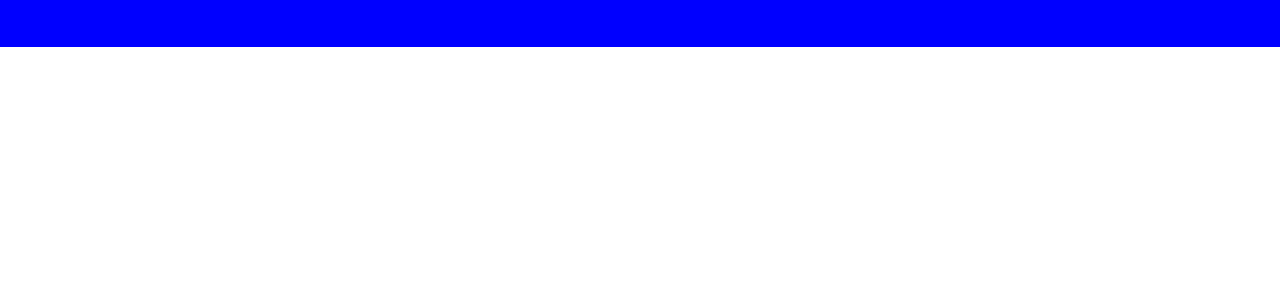
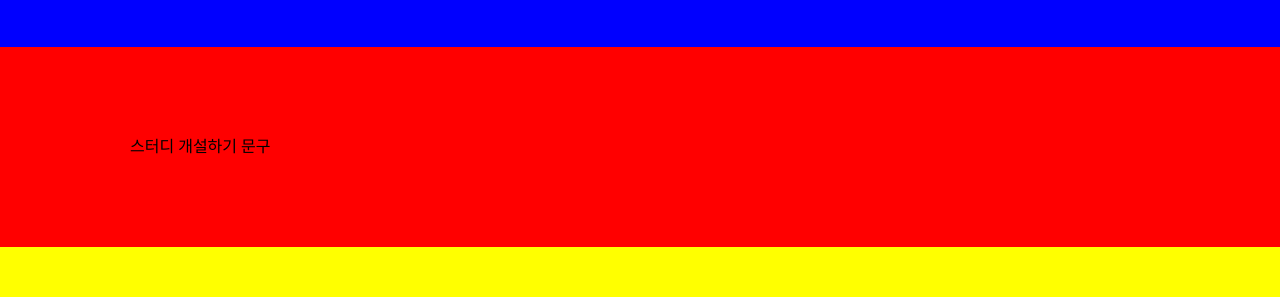
Before and after one commit to Elllin/react-study, a React (Create React App) app: page / in a window 1280 px wide. Shown: the part 313-610 px from the top of the page. Built offline with nearby package versions, Linux system fonts and the light colour scheme.

Commit message:
Feat : 메인 페이지 전체적인 layout

```diff
--- a/src/components/Home/Main/Carousel.js
+++ b/src/components/Home/Main/Carousel.js
@@ -35,7 +35,6 @@ const SliderWrap = styled.div`
   position: relative;
   width: 100%;
   height: 300px;
-  margin: 0 auto;
   div {
     background: blue;
     height: 100%;
--- a/src/components/Home/Main/Creation.js
+++ b/src/components/Home/Main/Creation.js
@@ -1,7 +1,20 @@
 import React from 'react';
 
+import styled from 'styled-components';
+import { Container } from '../../../style/CustomStyle';
+
 function Creation() {
-  return <></>;
+  return (
+    <Div>
+      <Container>스터디 개설하기 문구</Container>
+    </Div>
+  );
 }
 
+const Div = styled.div`
+  background: red;
+  width: 100%;
+  height: 200px;
+`;
+
 export default Creation;
--- a/src/components/Home/Main/Description.js
+++ b/src/components/Home/Main/Description.js
@@ -1,7 +1,19 @@
 import React from 'react';
 
+import styled from 'styled-components';
+import { Container } from '../../../style/CustomStyle';
+
 function Description() {
-  return <></>;
+  return (
+    <Div>
+      <Container>스터디 효과의 설명이 들어갑니다.</Container>
+    </Div>
+  );
 }
 
+const Div = styled.div`
+  background: yellow;
+  height: 300px;
+`;
+
 export default Description;
--- a/src/containers/HomeContainer.js
+++ b/src/containers/HomeContainer.js
@@ -1,12 +1,18 @@
 import React from 'react';
 import Header from '../components/Home/Header/Header';
 import Carousel from '../components/Home/Main/Carousel';
+import Creation from '../components/Home/Main/Creation';
+import Description from '../components/Home/Main/Description';
 
 function HomeContainer() {
   return (
     <div>
       <Header>home</Header>
-      <Carousel />
+      <main>
+        <Carousel />
+        <Creation />
+        <Description />
+      </main>
     </div>
   );
 }
```
